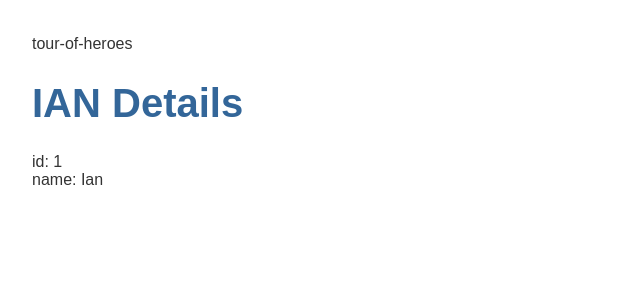
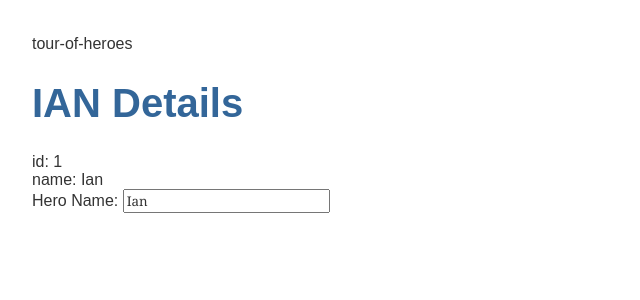
Before and after one commit to ascencioian/Tour-of-Heroes, an Angular app: page / in a window 1280 px wide. Shown: the top 300 px of the page, without its empty margins (0-640 px from the left). Built offline with nearby package versions, Linux system fonts and the light colour scheme.

Commit message:
implemented 2-way data binding

```diff
--- a/src/app/heroes/heroes.component.html
+++ b/src/app/heroes/heroes.component.html
@@ -1,5 +1,13 @@
 
 <!-- the pipe | is a way of formatting code -->
 <h1>{{ hero.name | uppercase }} Details</h1>
+
 <div><span>id: </span>{{ hero.id}}</div>
 <div><span>name: </span>{{ hero.name}}</div>
+
+<!-- two way data binding  -->
+<!-- important for forms when submitting via post requests -->
+<div>
+    <label for=""> Hero Name: </label>
+    <input type="text" [(ngModel)]="hero.name">
+</div>
```
Also changed, not shown: src/app/app.module.ts (+5 -2 lines).
